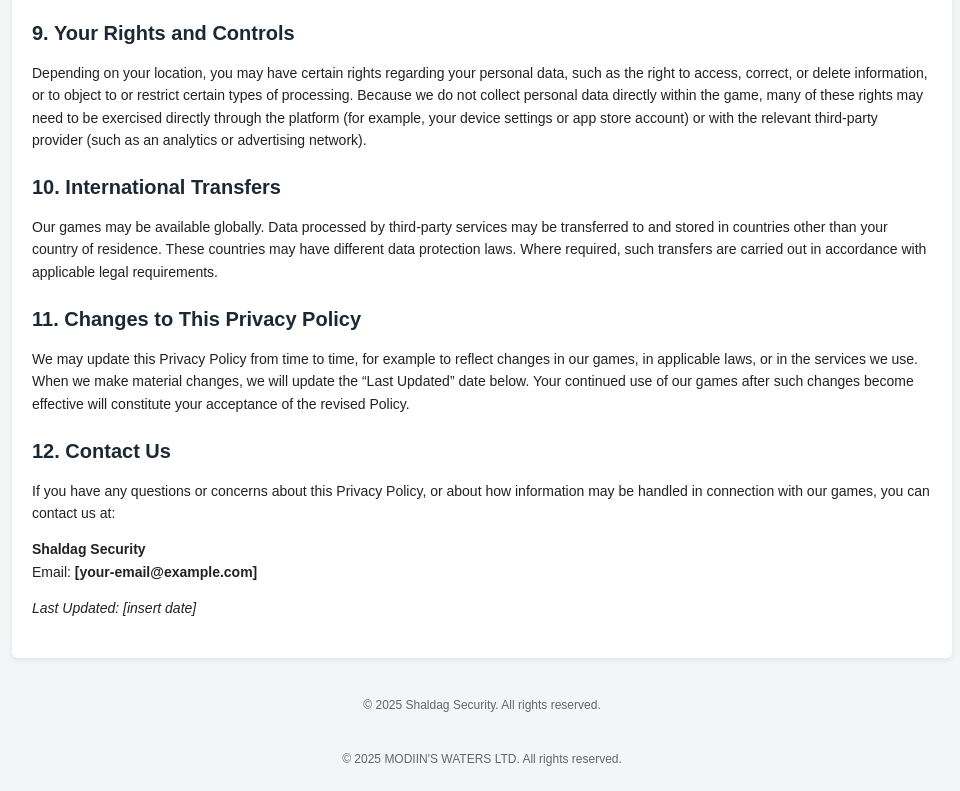
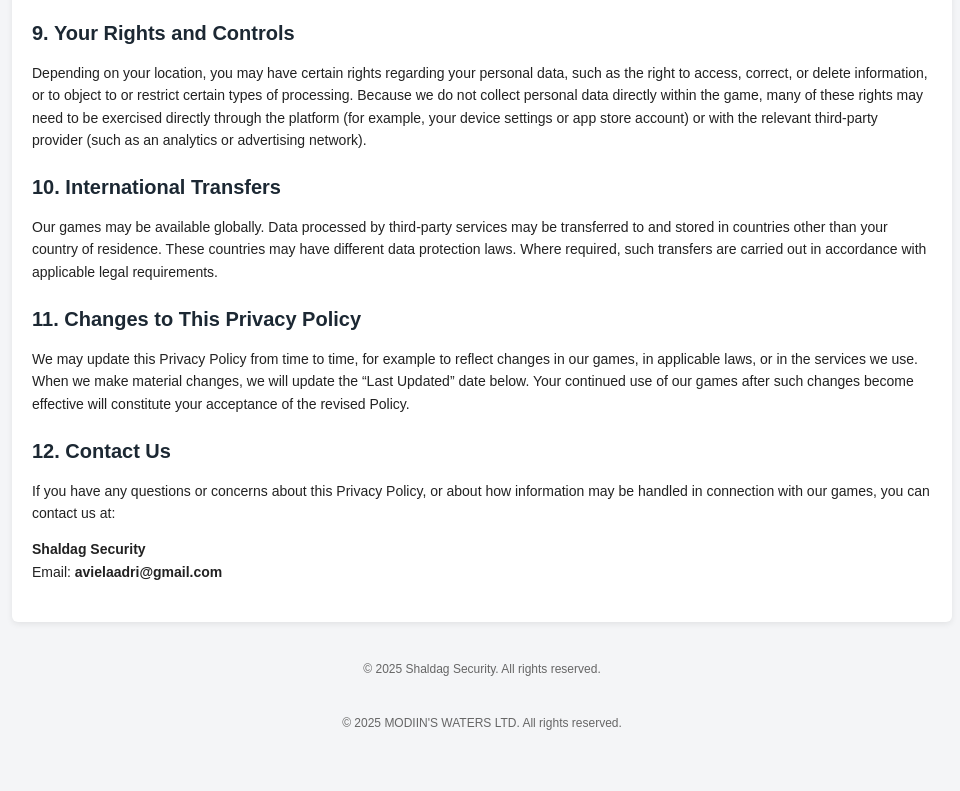
Before and after one commit to ronlfk/Shaldag-Security, a plain HTML site: page index.html in a window 1280 px wide. Shown: the part 1433-2224 px from the top of the page, without its empty margins (158-1118 px from the left). After the commit the page ends 2188 px from the top, so only its background shows below. Drawn offline with Linux system fonts and the light colour scheme.

Commit message:
Fix HTML structure and update contact email

```diff
--- a/index.html
+++ b/index.html
@@ -185,10 +185,9 @@
     </p>
     <p>
         <strong>Shaldag Security</strong><br />
-        Email: <strong>[your-email@example.com]</strong>
+        Email: <strong>avielaadri@gmail.com</strong>
     </p>
 
-    <p><em>Last Updated: [insert date]</em></p>
 </main>
 
 <footer>
```
